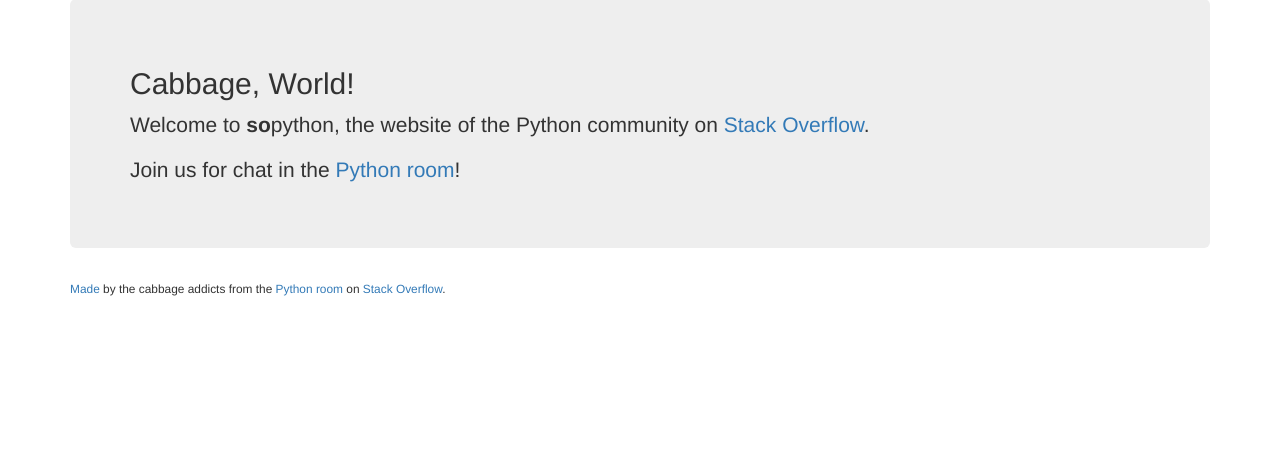
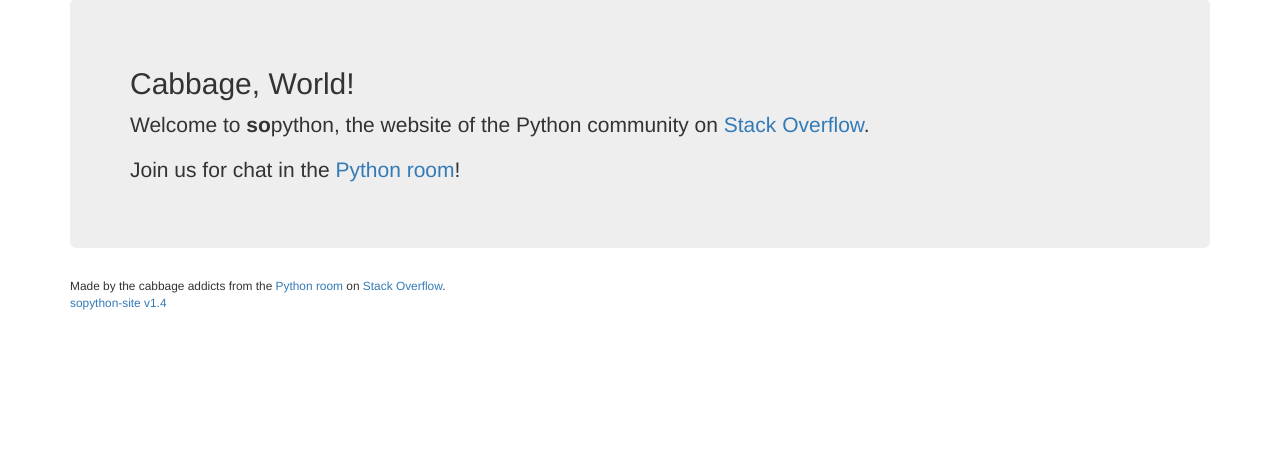
Before and after one commit to sopython/sopython-site, a Flask app: template sopy/templates/index.html in a window 1280 px wide. Shown: the part 72-531 px from the top of the page. Run offline with Flask 2, Linux system fonts and the light colour scheme; the template is opened without the code that fills it, so the values that code supplies are empty; parts of the project's set-up code (start-up, migrations or seed data) failed here and were passed over; some libraries are stand-ins or nearby versions.

Commit message:
show version in footer

```diff
--- a/sopy/ext/views.py
+++ b/sopy/ext/views.py
@@ -12,6 +12,7 @@ from pygments.lexers import get_lexer_by_name
 from pygments.util import ClassNotFound
 from werkzeug.routing import BaseConverter
 from werkzeug.urls import Href
+from sopy import __version__
 
 
 def template(path=None, **default_context):
@@ -209,6 +210,7 @@ def query_update(**kwargs):
 def view_context():
     return {
         'query_update': query_update,
+        '__version__': __version__
     }
 
 
--- a/sopy/templates/base.html
+++ b/sopy/templates/base.html
@@ -42,8 +42,8 @@
     <main class="container">{% block content %}{% endblock %}</main>
 
     <footer class="container"><div class="row"><div class="col-md-12">
-        <p><small><a href="https://github.com/sopython/sopython-site">Made</a> by the cabbage addicts from the <a href="http://chat.stackoverflow.com/rooms/6/python">Python room</a> on <a href="http://stackoverflow.com/">Stack Overflow</a>.</small></p>
-
+        <p class="small">Made by the cabbage addicts from the <a href="http://chat.stackoverflow.com/rooms/6/python">Python room</a> on <a href="http://stackoverflow.com/">Stack Overflow</a>.<br/>
+        <a href="https://github.com/sopython/sopython-site">sopython-site v{{ __version__ }}</a></p>
     </div></div></footer>
 
     <script type="text/javascript" src="//cdnjs.cloudflare.com/ajax/libs/jquery/2.1.1/jquery.min.js"></script>
```
